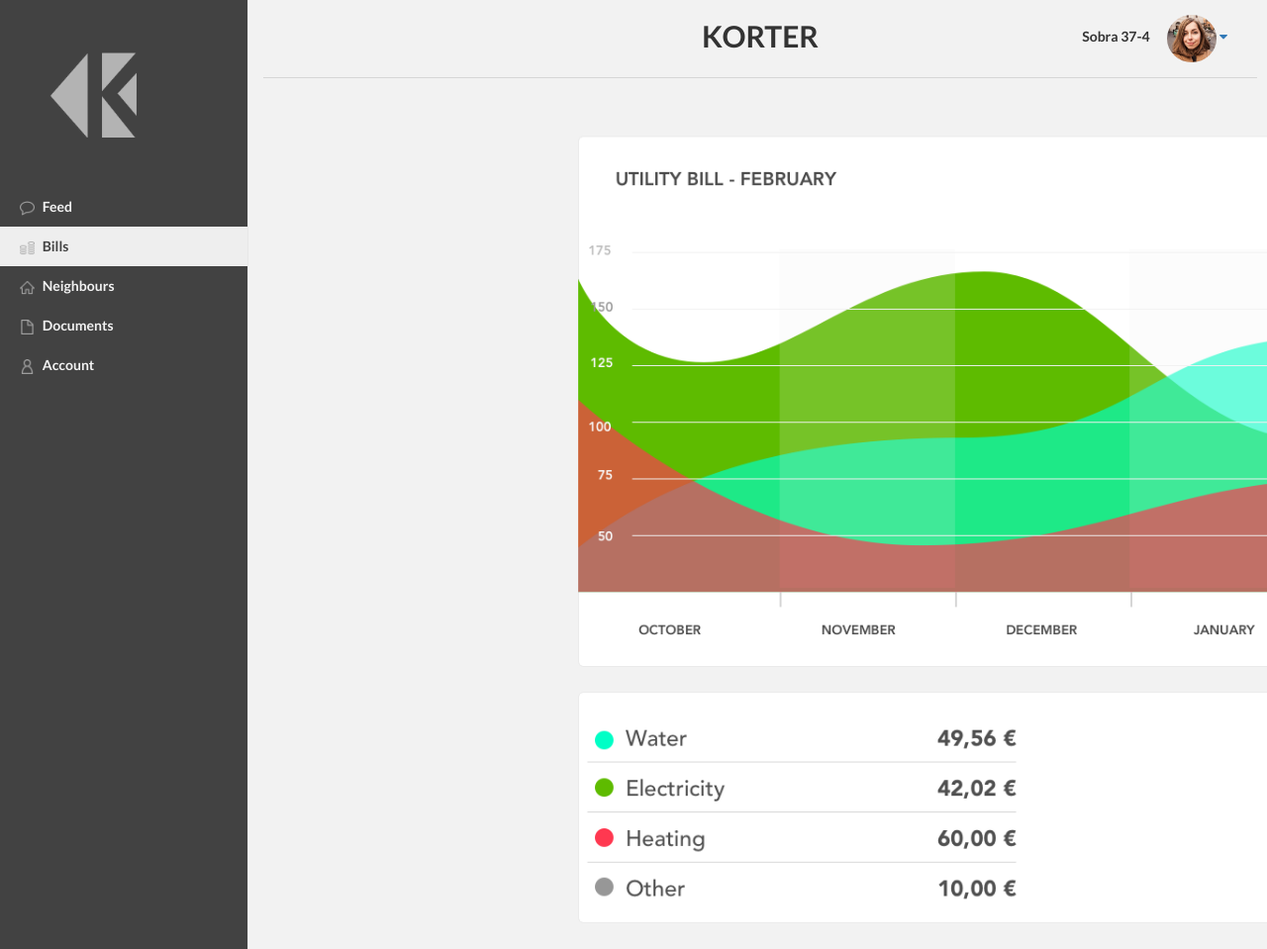
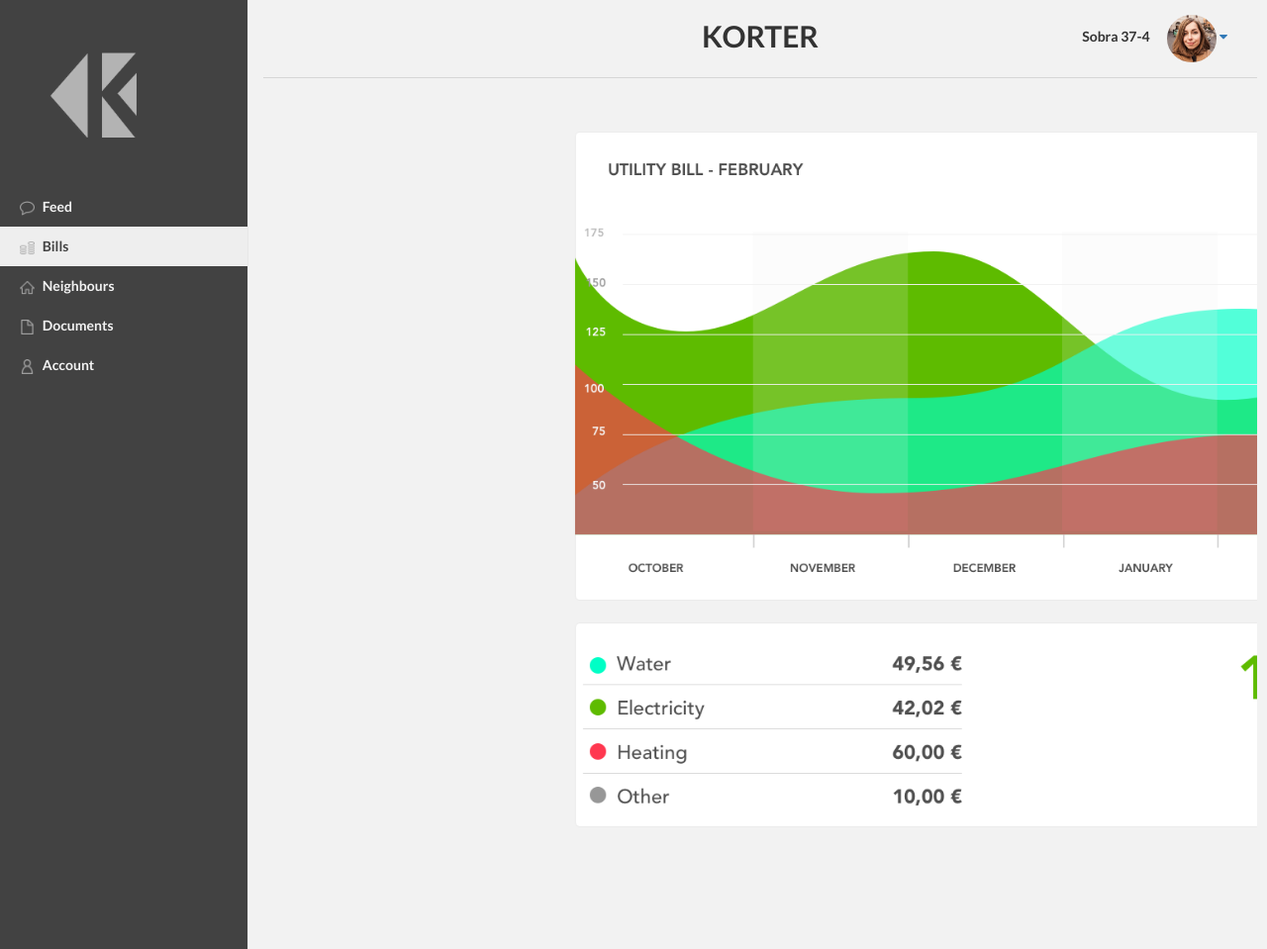
Before and after one commit to gkgranada/korter-bootcamp, a Django app: page /app/bills/ in a window 1280 px wide. Shown: the whole page at 99% size. Run offline with Django 3.2, Linux system fonts and the light colour scheme; some libraries are stand-ins or nearby versions.

Commit message:
Add pusher client script & fixed overflow issue

```diff
--- a/apps/korter/templates/korter/base.html
+++ b/apps/korter/templates/korter/base.html
@@ -26,6 +26,22 @@
     <link href="{% static "font-awesome/css/font-awesome.min.css" %}" rel="stylesheet" type="text/css">
     <link href="https://fonts.googleapis.com/css?family=Lato:300,400,700,300italic,400italic,700italic" rel="stylesheet" type="text/css">
 
+    <script src="https://js.pusher.com/3.2/pusher.min.js"></script>
+    <script>
+
+        // Enable pusher logging - don't include this in production
+        Pusher.logToConsole = true;
+
+        var pusher = new Pusher('b566c533644423e0c7db', {
+            cluster: 'eu',
+            encrypted: true
+        });
+
+        var channel = pusher.subscribe('my-channel');
+            channel.bind('my-event', function(data) {
+            alert(data.message);
+        });
+    </script>
 </head>
 <body>
 
@@ -94,9 +110,11 @@
                 </nav>
             </div>
             <div class="row">
-                <div class="col-lg-12">
-                    {% block content %}
-                    {% endblock %}
+                <div id="content-wrapper">
+                    <div class="col-lg-12">
+                        {% block content %}
+                        {% endblock %}
+                    </div>
                 </div>
                 <!-- /.col-lg-12 -->
             </div>
--- a/assets/css/korter/base.css
+++ b/assets/css/korter/base.css
@@ -1,5 +1,10 @@
 body {
   background-color: #424242;
+}
+#content-wrapper {
+  overflow-y: scroll;
+  height: 100%;
+  padding-bottom: 100;
 }
 #bill-img {
   height: 100%;
@@ -25,7 +30,7 @@ body {
 }
 #page-wrapper {
   background-color: #f2f2f2;
-  position: absolute;
+  position: fixed;
   height: 100%;
   width: 100%;
   padding-right: 275px;
```
